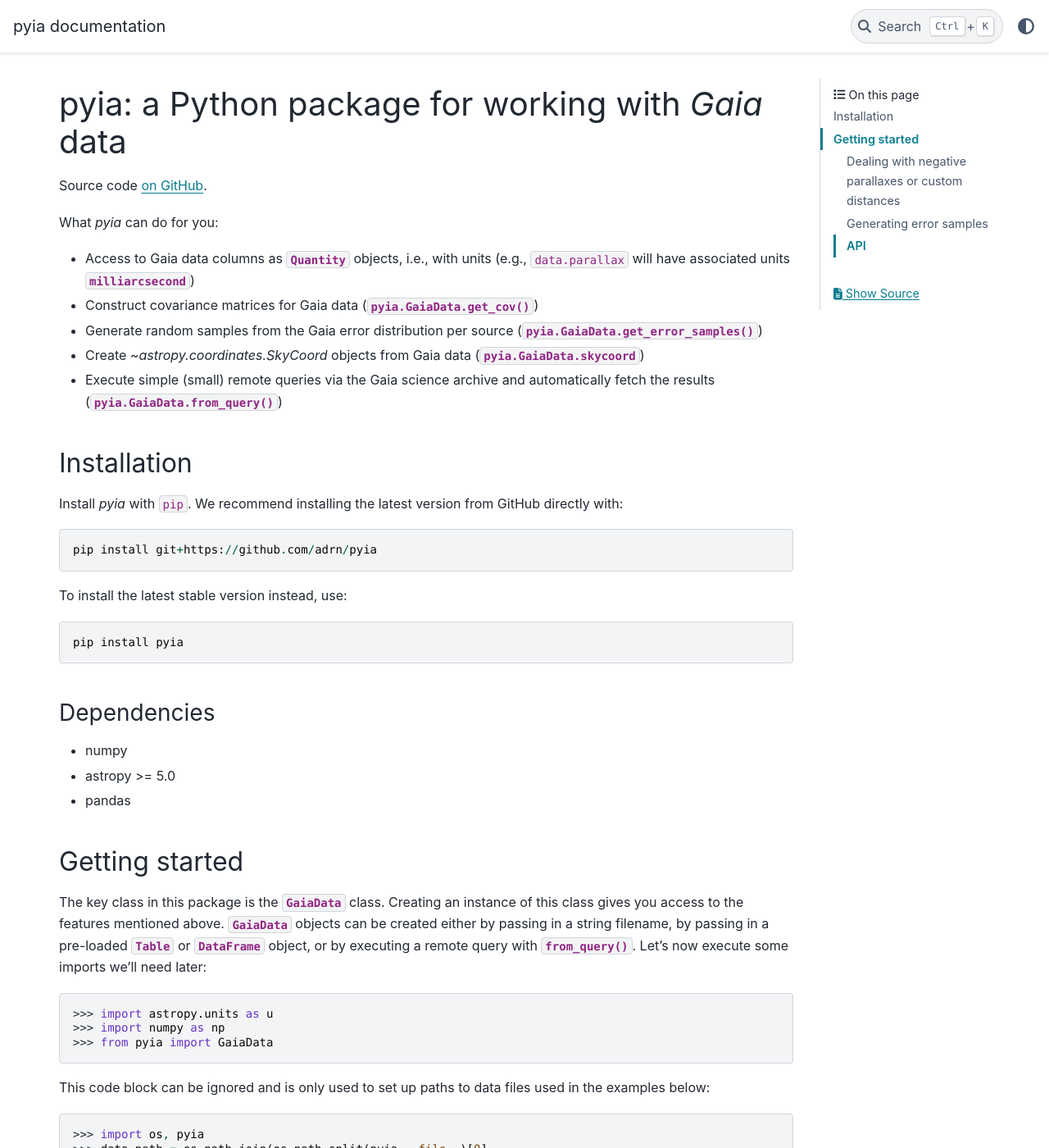
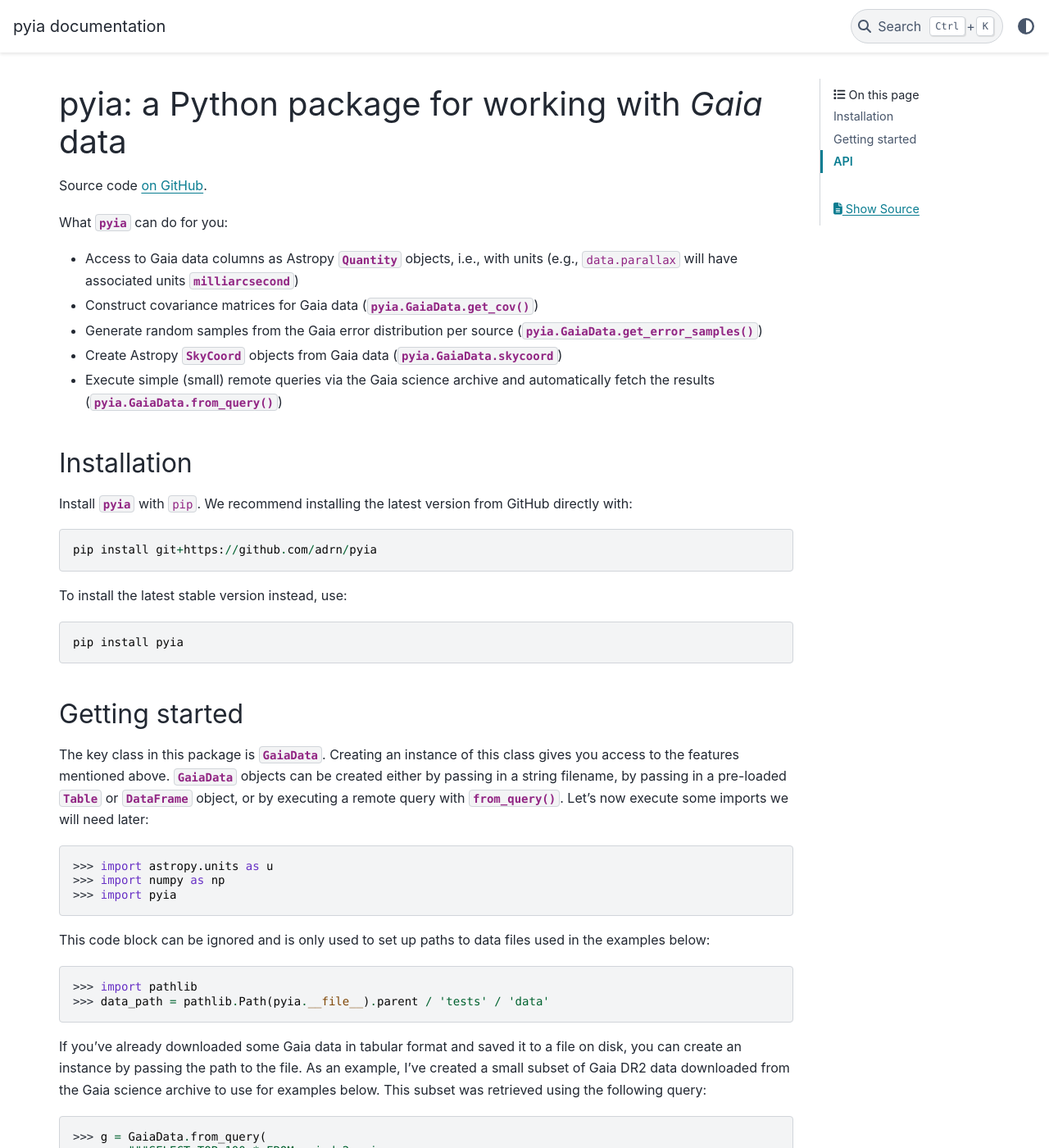
Before and after one commit to adrn/pyia, a Sphinx documentation site: the page built from docs/index.rst, in a window 1280 px wide and 1400 px high. Shown: the whole window at 82% size. Built offline with Sphinx 7.4.7 and the PyData theme 0.15.4, drawn with Linux system fonts in a browser that asks for light colours; some of the changed text lies outside the part shown.

Commit message:
docs styling

```diff
--- a/docs/index.rst
+++ b/docs/index.rst
@@ -23,7 +23,7 @@ What `pyia` can do for you:
 Installation
 ************
 
-Install `pyia` with ``pip``. We recommend installing the latest version from GitHub
+Install :mod:`pyia` with ``pip``. We recommend installing the latest version from GitHub
 directly with::
 
     pip install git+https://github.com/adrn/pyia
@@ -33,34 +33,26 @@ To install the latest stable version instead, use::
     pip install pyia
 
 
-Dependencies
-============
-
-* numpy
-* astropy >= 5.0
-* pandas
-
 ***************
 Getting started
 ***************
 
-The key class in this package is the :class:`~pyia.GaiaData` class. Creating an instance
-of this class gives you access to the features mentioned above. :class:`~pyia.GaiaData`
-objects can be created either by passing in a string filename, by passing in a
-pre-loaded :class:`~astropy.table.Table` or :class:`~pandas.DataFrame` object, or by
-executing a remote query with :meth:`~pyia.GaiaData.from_query`. Let's now execute some
-imports  we'll need later::
+The key class in this package is :class:`~pyia.GaiaData`. Creating an instance of this
+class gives you access to the features mentioned above. :class:`~pyia.GaiaData` objects
+can be created either by passing in a string filename, by passing in a pre-loaded
+:class:`~astropy.table.Table` or :class:`~pandas.DataFrame` object, or by executing a
+remote query with :meth:`~pyia.GaiaData.from_query`. Let's now execute some imports
+we will need later::
 
     >>> import astropy.units as u
     >>> import numpy as np
-    >>> from pyia import GaiaData
+    >>> import pyia
 
 This code block can be ignored and is only used to set up paths to data files
 used in the examples below::
 
-    >>> import os, pyia
-    >>> data_path = os.path.join(os.path.split(pyia.__file__)[0],
-    ...                          'tests/data')
+    >>> import pathlib
+    >>> data_path = pathlib.Path(pyia.__file__).parent / 'tests' / 'data'
 
 If you've already downloaded some Gaia data in tabular format and saved it to a
 file on disk, you can create an instance by passing the path to the file. As an
@@ -75,14 +67,14 @@ the following query::
 This data is also provided with ``pyia``, so we'll load the cached version
 here::
 
-    >>> g = GaiaData(f'{data_path}/gdr2_sm.fits')
+    >>> g = GaiaData(data_path / 'gdr2_sm.fits')
     >>> g
     <GaiaData: 100 rows>
 
 As mentioned above, you can also pass in pre-loaded data::
 
     >>> from astropy.table import Table
-    >>> tbl = Table.read(f'{data_path}/gdr2_sm.fits')
+    >>> tbl = Table.read(data_path / 'gdr2_sm.fits')
     >>> GaiaData(tbl)
     <GaiaData: 100 rows>
 
@@ -189,7 +181,7 @@ corresponding distance!). We may want to fill those values with NaN's or just
 filter them out. Let's work now with a small subset of the Gaia data that
 contains some negative parallax measurements::
 
-    >>> g = GaiaData(f'{data_path}/gdr2_sm_negplx.fits')
+    >>> g = GaiaData(data_path / 'gdr2_sm_negplx.fits')
     >>> len(g)
     8
     >>> g[np.isfinite(g.parallax) & (g.parallax > 0)]
@@ -278,7 +270,7 @@ distribution for the full-space velocity.
 
 First, let's load the data::
 
-    >>> g_rv = GaiaData(f'{data_path}/gdr2_rv_sm.fits')
+    >>> g_rv = GaiaData(data_path / 'gdr2_rv_sm.fits')
 
 All of these sources have measured radial velocities::
 
@@ -326,8 +318,9 @@ Most of these uncertainties are less than 1-2 km/s! These take into account the
 parallax, proper motion, and radial velocity uncertainties provided by Gaia.
 
 
+***
 API
-===
+***
 
 .. automodapi:: pyia
     :no-inheritance-diagram:
```
Also changed, not shown: other parts of docs/index.rst (+4 -4 lines).
